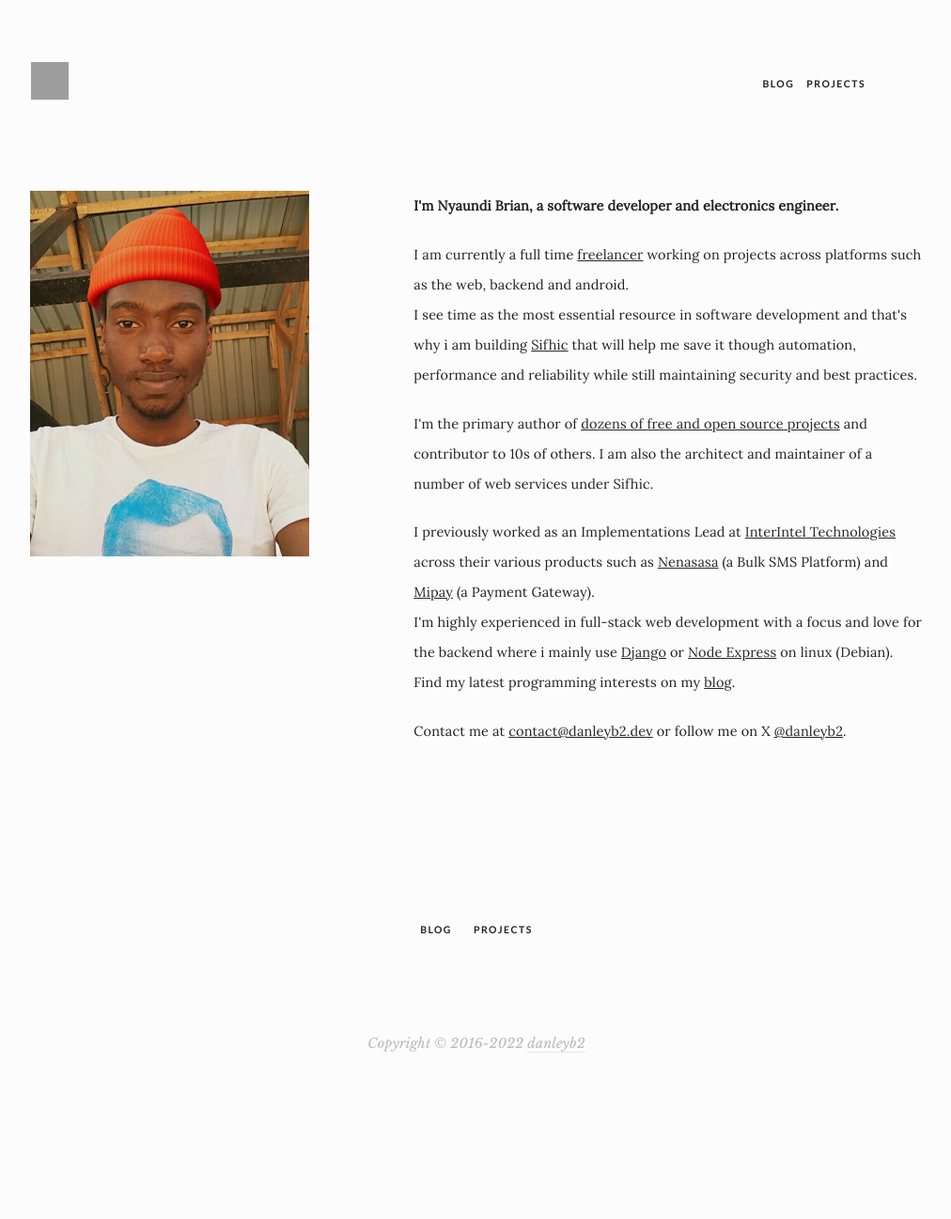
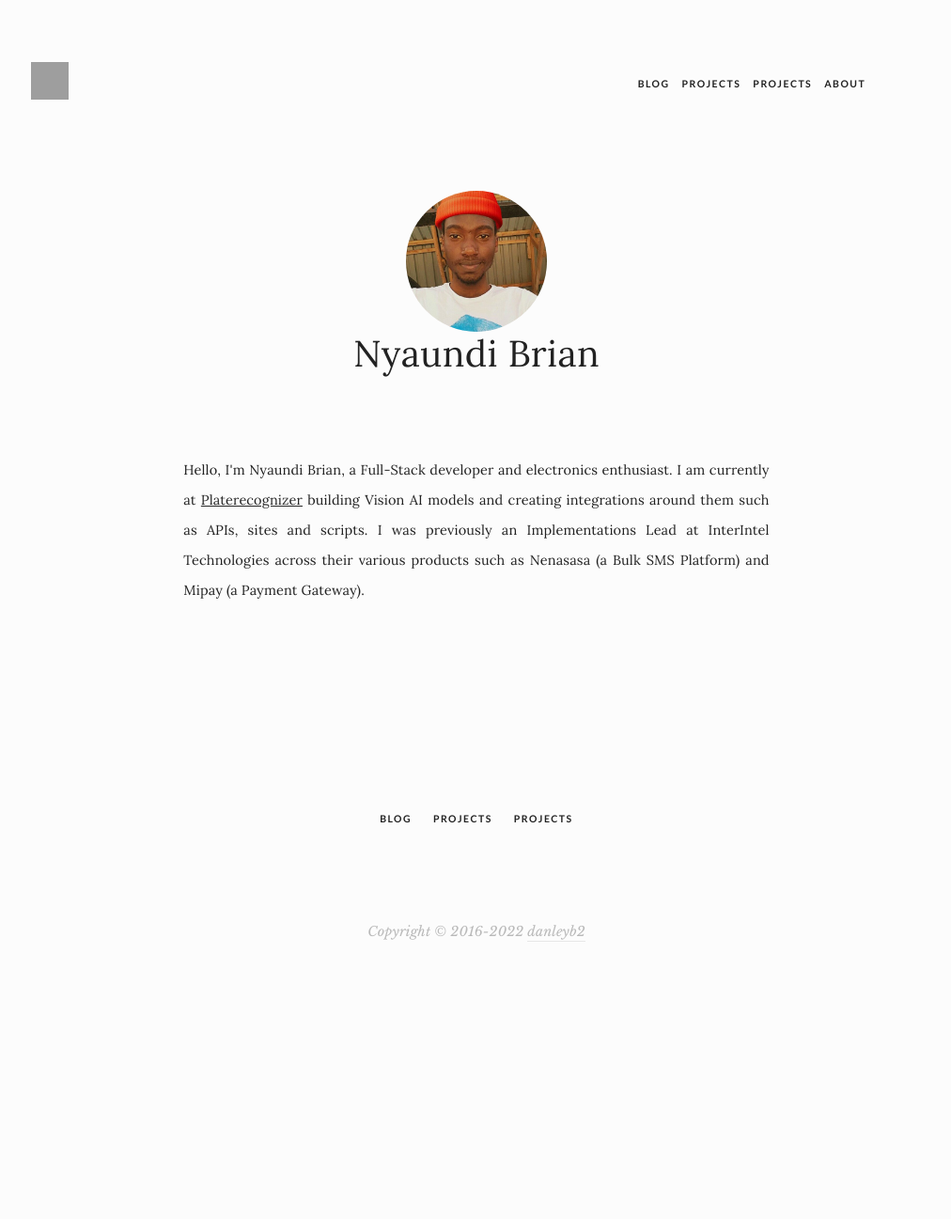
Before and after one commit to danleyb2/danleyb2.github.io, a Jekyll site: the page built from index.html, in a window 1280 px wide. Shown: the whole page at 94% size, without its empty margins (133-1145 px from the left). Built offline with Jekyll 4.4.1, drawn with Linux system fonts in a browser that asks for light colours; some web fonts are replaced; after the commit the page ends 1178 px from its top, so only the background shows below that; grey boxes are pictures that could not be loaded.

Commit message:
Update index, header and about page

```diff
--- a/_config.yml
+++ b/_config.yml
@@ -30,6 +30,7 @@
 header_pages:
   - blog.html
   - projects.html
+  - about.html
 
 # Build settings
 theme: minima
--- a/_includes/header2.html
+++ b/_includes/header2.html
@@ -28,6 +28,9 @@
               </li>
             {%- endif -%}
           {%- endfor -%}
+          <li role="presentation">
+            <a href="/about">About</a>
+          </li>
 
         </ul>
         <p class="hidden-xs hidden-sm hidden-md navbar-text navbar-social-icons">
--- a/index.html
+++ b/index.html
@@ -4,68 +4,60 @@
 ---
 
 <style>
-  .draft{
-    border:1px solid red;
+  .draft {
+    border: 1px solid red;
     display: none;
   }
+
+  .homepage-image {
+    width: 150px;
+    height: 150px;
+    object-fit: cover;
+    border-radius: 50%;
+  }
+
+  .social-icon {
+    margin: 0 10px;
+  }
+
 </style>
 
+<div class="row meta">
+  <div class="col-xs-12 text-center">
+    <img src='{{ "/assets/images/me.jpg" | relative_url }}' alt="Self Portrait" class="rounded-circle homepage-image">
+  </div>
+  <div class="col-xs-12 text-center">
+    <h1 class="single-title">Nyaundi Brian</h1>
+  </div>
+</div>
+
 <div class="row entry-content">
-    <div class="col-sm-3 col-lg-4 hidden-xs">
+
+  <div class="col-sm-8 col-sm-offset-2 text-justify">
     <p>
-        <img class="img-responsive center-block"
-             src='{{ "/assets/images/me.jpg" | relative_url }}'
-             alt="image-alternative">
-      </p>
-    </div>
-    <div class="col-sm-8 col-md-offset-1 col-lg-7 ">
-      <p>
-        <strong>
-          I'm Nyaundi Brian, a software developer and electronics engineer.
-        </strong>
-      </p>
-      <p class="">
-        I am currently a full time <a href="https://www.upwork.com/freelancers/~016bdcaaac2069553c">freelancer</a>
-        working on projects across platforms such as the web, backend and android. <br>
-        I see time as the most essential resource in software development and that's why i am building <a href="https://sifhic.com">Sifhic</a>
-        that will help me save it though automation, performance and reliability while still maintaining security and best practices.
-      </p>
-      <p class="">
-        I'm the primary author of <a href="projects.html">dozens
-        of free and open source projects</a> and contributor to 10s of
-        others. I am also the architect and maintainer of a number of web
-        services under Sifhic.
-      </p>
-      <p class="">
-        I previously worked as an Implementations Lead at
-        <a href="https://interintel.co.ke">InterIntel Technologies</a>
-        across their various products such as
-        <a href="https://nenasasa.com">Nenasasa</a> (a Bulk SMS Platform) and <a href="https://gomipay.com">Mipay</a> (a Payment Gateway).
-        <br>
-        I'm highly experienced in full-stack web development with a focus and love for the
-        backend where i mainly use
-        <a href="https://www.djangoproject.com/">Django</a> or <a href="https://expressjs.com/">Node Express</a>
-        on linux (Debian).
-        <br>
-        Find my latest programming interests on my
-        <a href="/blog">blog</a>.
+      Hello, I'm Nyaundi Brian, a Full-Stack developer and electronics enthusiast.
+      I am currently at <a href="https://platerecognizer.com/">Platerecognizer</a> building Vision AI models and
+      creating integrations around them such as APIs, sites and scripts.
+      I was previously an Implementations Lead at InterIntel Technologies across their various products such as Nenasasa
+      (a Bulk SMS Platform) and Mipay (a Payment Gateway).
     </p>
 
-      <p class="">
-        Contact me at
-        <a href="mailto:contact@danleyb2.dev">contact@danleyb2.dev</a> or
-        follow me on X
-        <a href="https://x.com/danleyb2">@danleyb2</a>.
-      </p>
+  </div>
 
+  <div class="col-sm-8 col-sm-offset-2 text-center ">
+    <a href="https://www.facebook.com/yourprofile" target="_blank"><i class="fa fa-facebook social-icon"></i></a>
+    <a href="https://www.linkedin.com/in/yourprofile" target="_blank"><i class="fa fa-linkedin social-icon"></i></a>
+    <a href="https://stackoverflow.com/users/yourprofile" target="_blank"><i class="fa fa-stack-overflow social-icon"></i></a>
+    <a href="https://github.com/danleyb2" target="_blank"><i class="fa fa-github social-icon"></i></a>
+    <a href="https://twitter.com/danleyb2" target="_blank"><i class="fa fa-twitter social-icon"></i></a>
+    <a href="mailto:contact@danleyb2.dev"><i class="fa fa-envelope social-icon"></i></a>
   </div>
 
   <div class="col-xs-12 visible-sm">
     <br>
     <p>
-        <img class="img-responsive img-circle center-block"
-             src='{{ "/assets/images/me.jpg" | relative_url }}' alt="image-alternative"
-             style="max-height: 100px;">
+      <img class="img-responsive img-circle center-block" src='{{ "/assets/images/me.jpg" | relative_url }}'
+        alt="image-alternative" style="max-height: 100px;">
     </p>
   </div>
 
```
Also changed, not shown: about.html (added, +265 -0 lines). Lines whose indentation alone changed are shown as unchanged.
